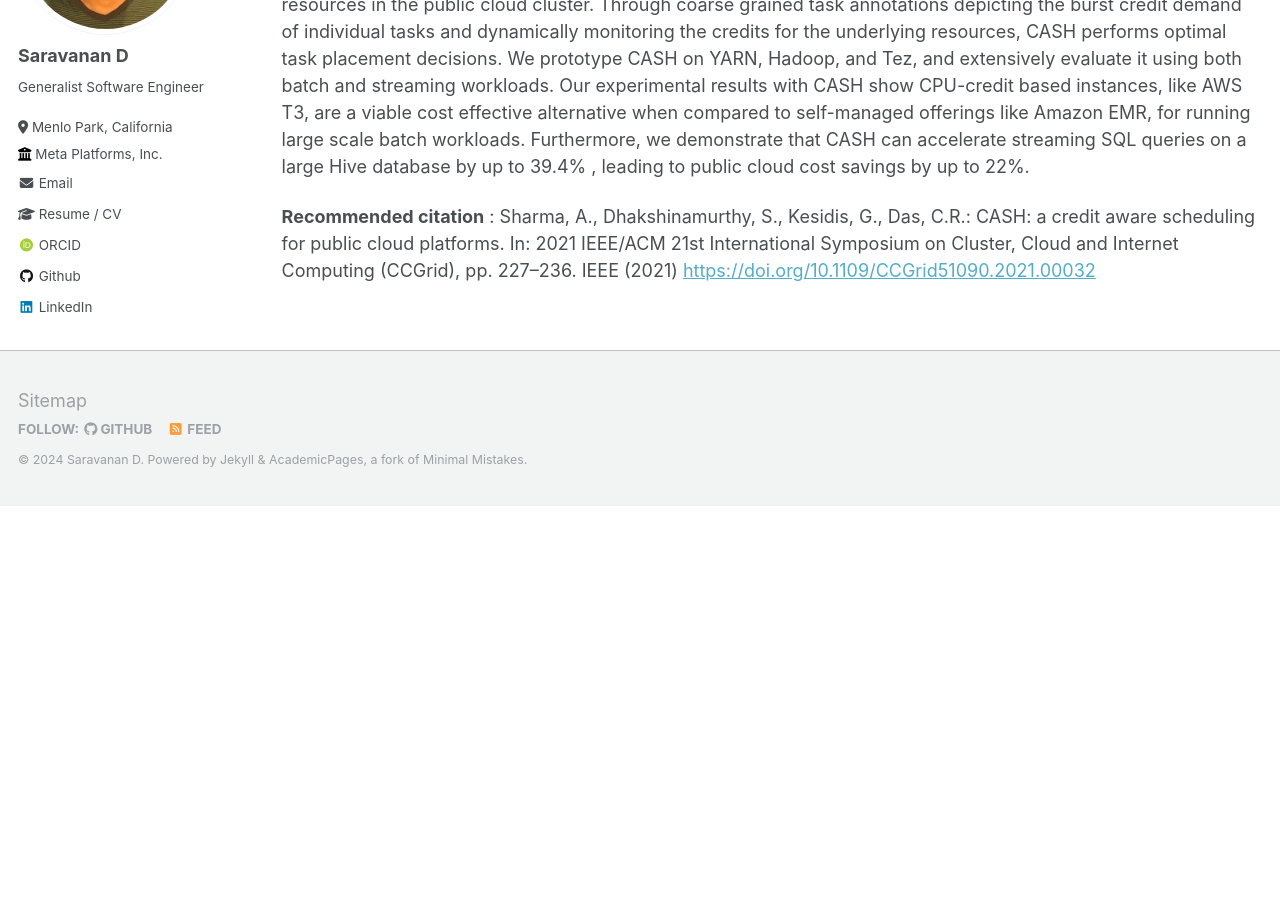
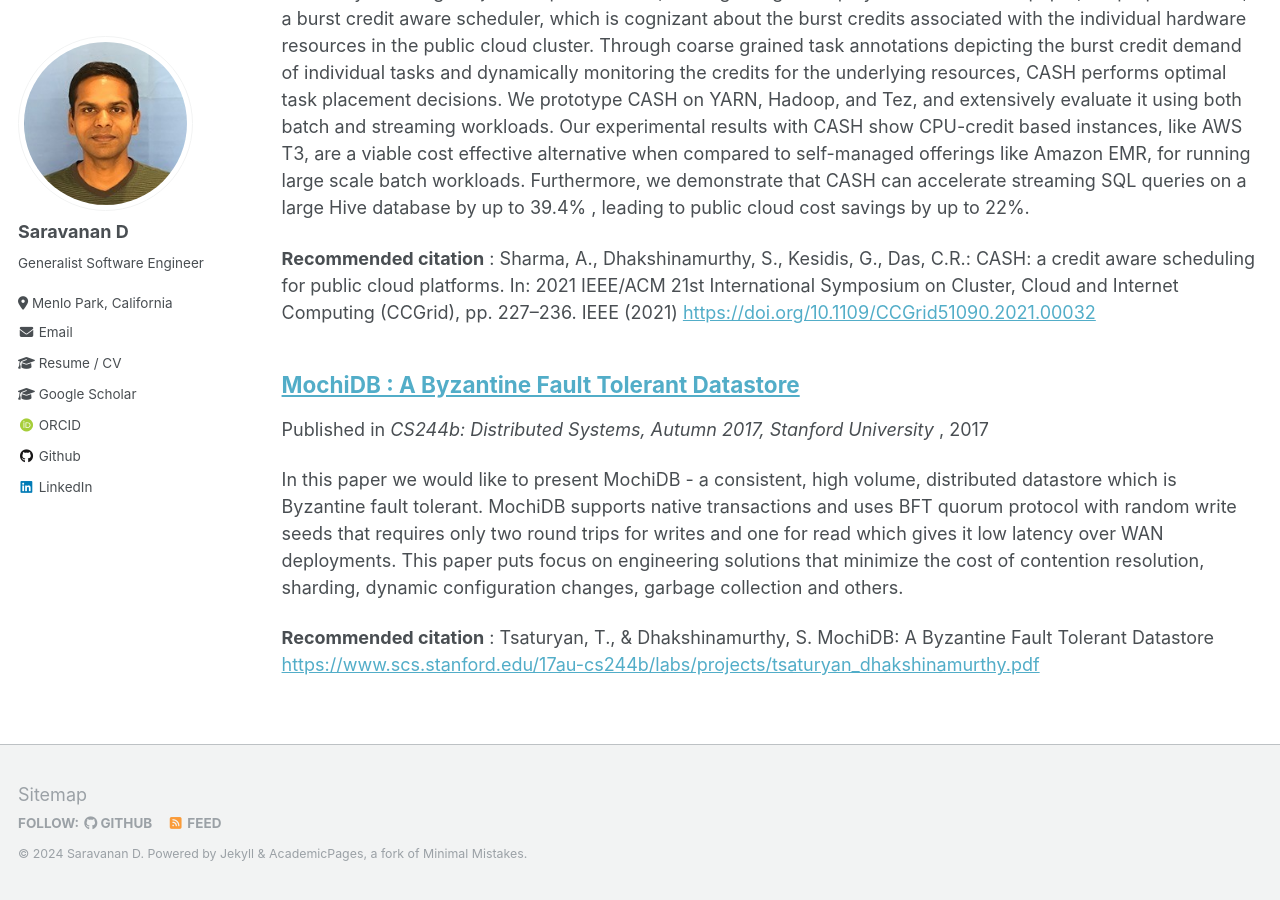
Before and after one commit to saravan2/saravan2.github.io, a Jekyll site: the page built from _pages/publications.md, in a window 1280 px wide and 900 px high, scrolled down 1595 px. Built offline with Jekyll 4.4.1, drawn with Linux system fonts in a browser that asks for light colours; some web fonts are replaced; before the commit the page ends 2101 px from its top, so only the background shows below that; some of the changed text lies outside the part shown.

Commit message:
Added google scholar, publication, resume

```diff
--- a/_config.yml
+++ b/_config.yml
@@ -26,7 +26,7 @@ author:
   pronouns         : # example: "she/her"
   bio              : "Generalist Software Engineer"
   location         : "Menlo Park, California"
-  employer         : "Meta Platforms, Inc."
+  employer         : # ""
   uri              : # URL
   email            : "saravananinca@gmail.com"
 
@@ -34,7 +34,7 @@ author:
   # Academic websites
   resume           : "files/Resume-website.pdf" # URL
   arxiv            : # URL - Update with the correct link to your profile
-  googlescholar    : # "https://scholar.google.com/citations?user=PS_CX0AAAAAJ"
+  googlescholar    : "https://scholar.google.com/citations?user=m3vWV-EAAAAJ&hl=en"
   impactstory      : # URL
   orcid            : "http://orcid.org/0009-0007-7285-1946"
   pubmed           : # "https://www.ncbi.nlm.nih.gov/pubmed/?term=john+snow"
--- a/_data/navigation.yml
+++ b/_data/navigation.yml
@@ -2,6 +2,9 @@
 main:
   - title: "Publications"
     url: /publications/
+
+  - title: "Resume / CV"
+    url: /files/Resume-website.pdf
 
 #  - title: "Talks"
 #    url: /talks/
@@ -15,8 +18,5 @@ main:
 #  - title: "Blog Posts"
 #    url: /year-archive/
 
-#  - title: "Resume"
-#    url: /files/Resume-website.pdf
-
 #  - title: "Guide"
 #    url: /markdown/
--- a/_pages/publications.md
+++ b/_pages/publications.md
@@ -6,7 +6,7 @@ author_profile: true
 ---
 
 {% if site.author.googlescholar %}
-  <div class="wordwrap">You can also find my articles on <a href="{{site.author.googlescholar}}">my Google Scholar profile</a>.</div>
+  <div class="wordwrap">You can also find my articles on my <a href="{{site.author.orcid}}">ORCiD profile</a> and also on <a href="{{site.author.googlescholar}}">my Google Scholar profile</a>.</div>
 {% endif %}
 
 {% include base_path %}
--- /dev/null
+++ b/_publications/2017-12-13-MochiDB.md
@@ -0,0 +1,20 @@
+---
+title: "MochiDB : A Byzantine Fault Tolerant Datastore"
+collection: publications
+permalink: /publication/2017-12-13-MochiDB
+excerpt: 'In this paper we would like to present MochiDB - a consistent, high volume, distributed datastore which is
+Byzantine fault tolerant. MochiDB supports native transactions and uses BFT quorum protocol with random
+write seeds that requires only two round trips for writes and one for read which gives it low latency over WAN
+deployments. This paper puts focus on engineering solutions that minimize the cost of contention resolution,
+sharding, dynamic configuration changes, garbage collection and others.'
+date: 2017-12-13
+venue: 'CS244b: Distributed Systems, Autumn 2017, Stanford University '
+paperurl: 'https://www.scs.stanford.edu/17au-cs244b/labs/projects/tsaturyan_dhakshinamurthy.pdf'
+citation: 'Tsaturyan, T., & Dhakshinamurthy, S. MochiDB: A Byzantine Fault Tolerant Datastore'
+---
+
+In this paper we would like to present MochiDB - a consistent, high volume, distributed datastore which is
+Byzantine fault tolerant. MochiDB supports native transactions and uses BFT quorum protocol with random
+write seeds that requires only two round trips for writes and one for read which gives it low latency over WAN
+deployments. This paper puts focus on engineering solutions that minimize the cost of contention resolution,
+sharding, dynamic configuration changes, garbage collection and others.
```
